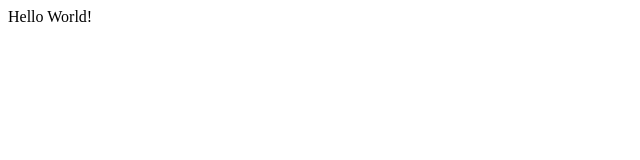
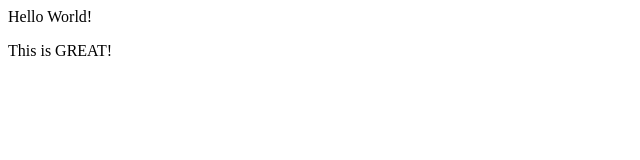
Before and after one commit to truckfondue/git-stuff, a plain HTML site: page index.html in a window 1280 px wide. Shown: the whole page, without its empty margins (0-640 px from the left). Drawn offline with Linux system fonts and the light colour scheme.

Commit message:
test from this-is-a-branch

```diff
--- a/index.html
+++ b/index.html
@@ -1 +1,2 @@
 <p>Hello World!</p>
+<p>This is GREAT!</p>
```
